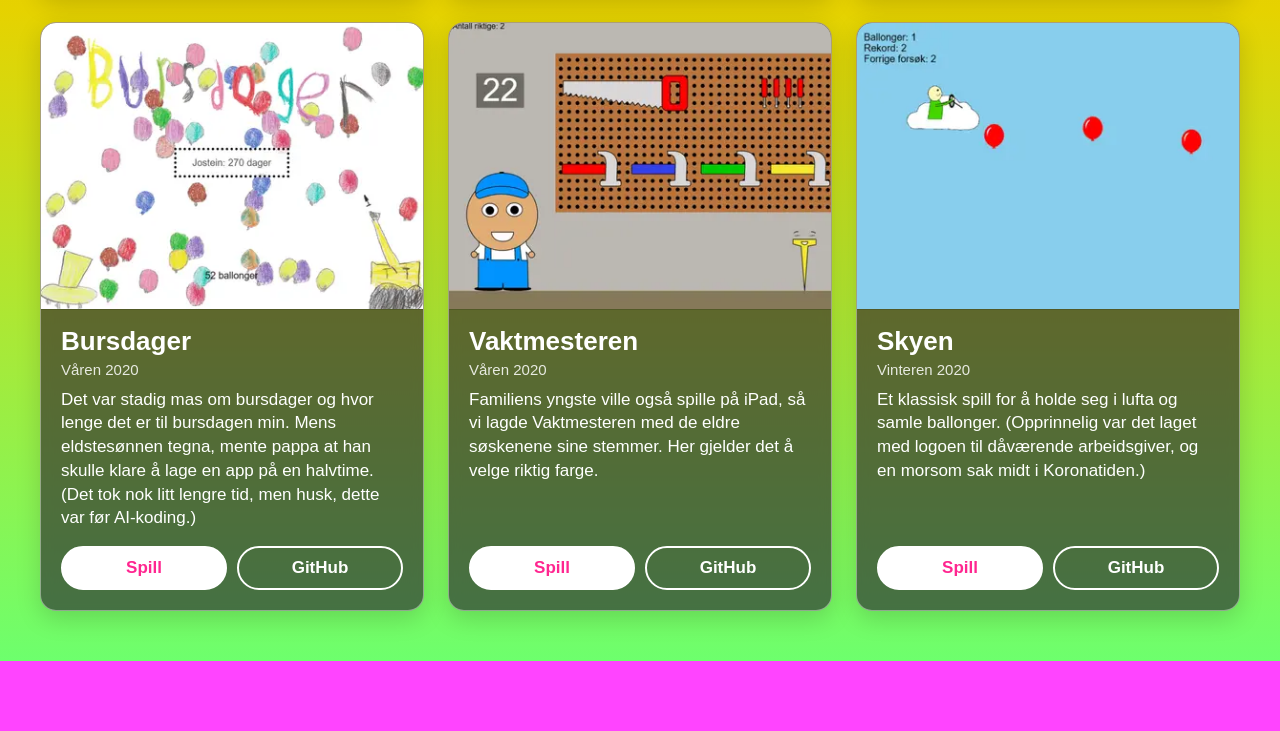
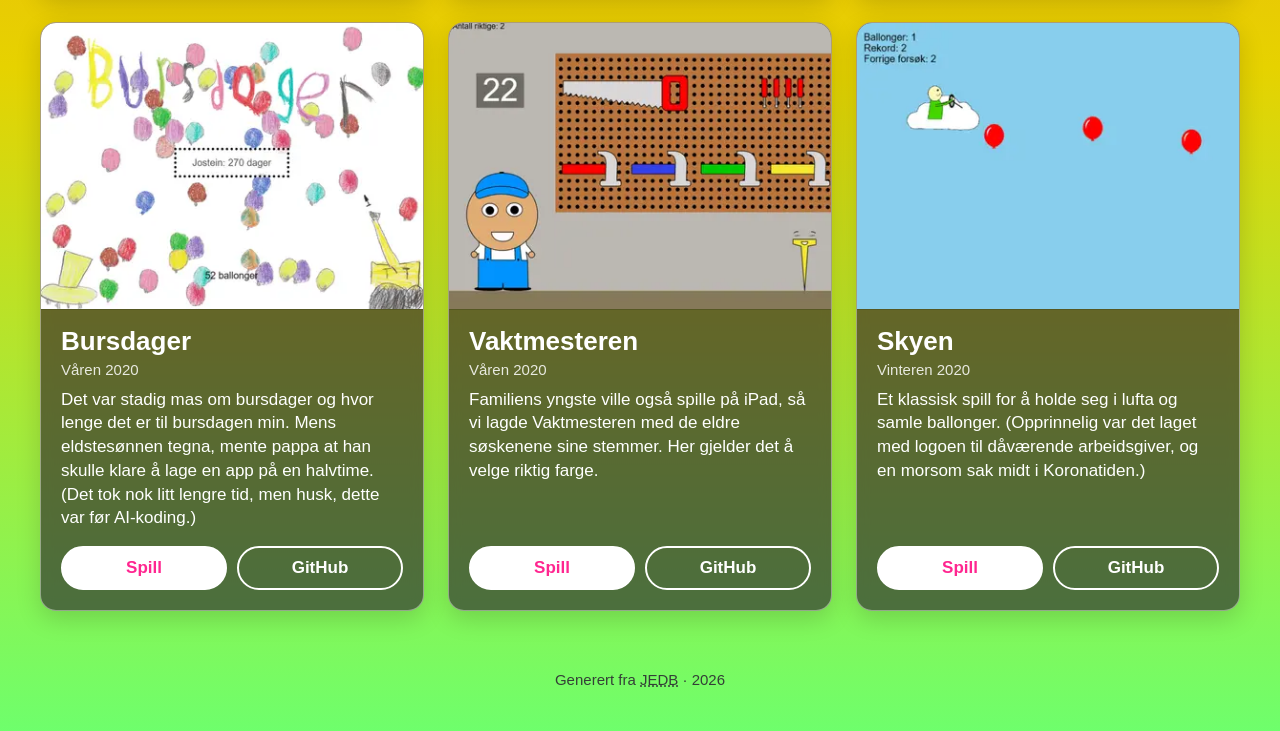
Before and after one commit to jostein-skaar/fjaas-no, a plain HTML site: page index.html in a window 1280 px wide. Shown: the part 1946-2677 px from the top of the page. Before the commit the page ends 2607 px from the top, so only its background shows below. Drawn offline with Linux system fonts and the light colour scheme.

Commit message:
deploy: 49570d82dea683d165029b29652b8e89d11b5c50

```diff
--- a/index.html
+++ b/index.html
@@ -155,6 +155,49 @@
       .js .game.visible {
         opacity: 1;
         transform: none;
+      }
+
+      /* Bunnen av gradienten er lysegrønn, så footeren har mørk tekst i stedet for hvit. */
+      footer {
+        padding: 20px 10px 40px;
+        color: rgba(30, 0, 40, 0.75);
+        font-size: 0.75em;
+        text-align: center;
+      }
+
+      /* JEDB i footeren: hover (mus) eller klikk/trykk (fokus) viser forklaringen. */
+      abbr[data-tip] {
+        position: relative;
+        text-decoration: underline dotted;
+        cursor: pointer;
+      }
+
+      abbr[data-tip]:focus {
+        outline: none;
+      }
+
+      abbr[data-tip]::after {
+        content: attr(data-tip);
+        display: none;
+        position: absolute;
+        bottom: 1.6em;
+        left: 50%;
+        transform: translateX(-50%);
+        white-space: nowrap;
+        padding: 5px 10px;
+        border-radius: 8px;
+        background-color: rgba(30, 0, 40, 0.85);
+        color: #fff;
+      }
+
+      abbr[data-tip]:focus::after {
+        display: block;
+      }
+
+      @media (hover: hover) {
+        abbr[data-tip]:hover::after {
+          display: block;
+        }
       }
 
       @media (prefers-reduced-motion: reduce) {
@@ -418,6 +461,8 @@
       </article>
     </main>
 
+    <footer>Generert fra <abbr tabindex="0" data-tip="Jostein's Everything Database">JEDB</abbr> · 2026</footer>
+
     <script>
       const observer = new IntersectionObserver(
         (entries) => {
```
